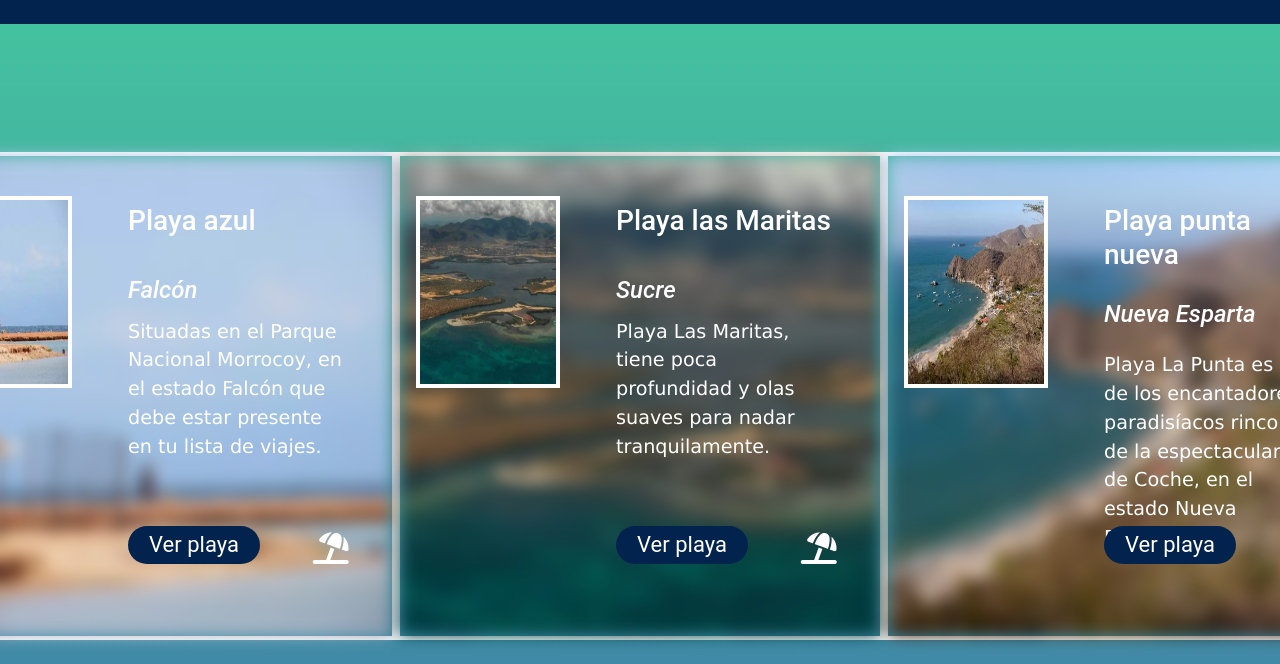
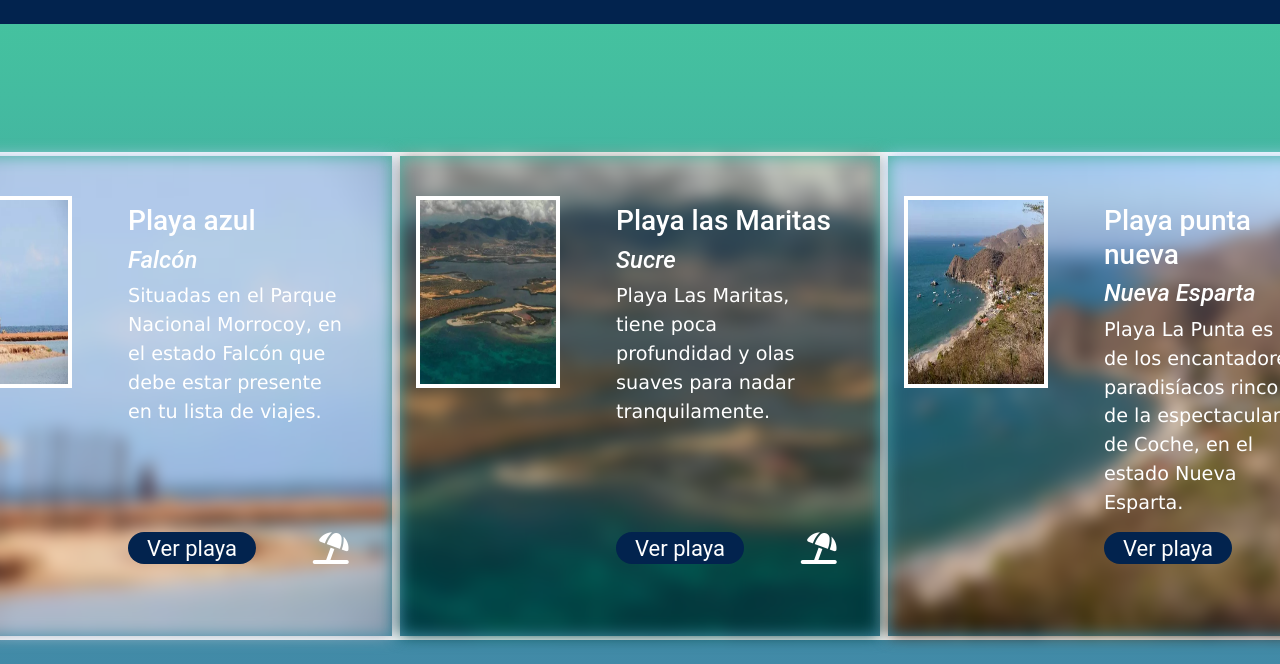
Before and after one commit to carloslml90/Venezuelanbeaches, a plain HTML site: page index.html in a window 1280 px wide. Shown: the part 136-800 px from the top of the page. Drawn offline with nearby package versions, Linux system fonts and the light colour scheme.

Commit message:
fix tittles cover

```diff
--- a/index.html
+++ b/index.html
@@ -96,7 +96,7 @@
 
 <img  class="miniature"  src="Gallery/playaazul.jpg" alt="playa azul">
 
-			<div class="text-cover"> <span class="title-text"><h3>Playa azul</h3></span><br><span class="subtitle-text"><h4> Falcón </h4></span><br>
+			<div class="text-cover"> <span class="title-text"><h3>Playa azul</h3></span><span class="subtitle-text"><h4> Falcón </h4></span>
 				<span class="description-text"> <p>
 	 Situadas en el Parque Nacional Morrocoy, en el estado Falcón que debe estar presente en tu
 	 lista de viajes.
@@ -107,13 +107,13 @@
 	<img  class="cover-image" src="Gallery/maritas.jpg" alt="playa maritas">
 	<img class="miniature"  src="Gallery/maritas.jpg" alt="playa maritas">
 <div class="text-cover"><span class="title-text"><h3>Playa las Maritas
-</h3></span><br><span class="subtitle-text"><h4> Sucre </h4></span><br><span class="description-text"> <p>  Playa Las Maritas, tiene poca profundidad y olas suaves para nadar tranquilamente.
+</h3></span><span class="subtitle-text"><h4> Sucre </h4></span><span class="description-text"> <p>  Playa Las Maritas, tiene poca profundidad y olas suaves para nadar tranquilamente.
 </p></span><button class="link-cover"><a href="maritadetail.html"><span>Ver playa</span></a> </button><i class="fas fa-umbrella-beach"></i></div></figure>
 	<figure class="images">
 	<img class="cover-image"  src="Gallery/puntanueva.jpg" alt="playa punta nueva ">
 	<img class="miniature"  src="Gallery/puntanueva.jpg" alt="playa punta nueva ">
-	<div class="text-cover">  <span class="title-text"><h3>Playa punta nueva </h3></span><br><span class="subtitle-text"> <br><h4> Nueva Esparta
-</h4></span><br><span class="description-text"> <p> Playa La Punta es uno de los encantadores y paradisíacos rincones de la espectacular Isla de Coche, en el estado Nueva Esparta. </p></span><button class="link-cover"><a href="puntanuevadetail.html"><span>Ver playa</span></a> </button><i class="fas fa-umbrella-beach"></i></div>
+	<div class="text-cover">  <span class="title-text"><h3>Playa punta nueva </h3></span><span class="subtitle-text"> <h4> Nueva Esparta
+</h4></span><span class="description-text"> <p> Playa La Punta es uno de los encantadores y paradisíacos rincones de la espectacular Isla de Coche, en el estado Nueva Esparta. </p></span><button class="link-cover"><a href="puntanuevadetail.html"><span>Ver playa</span></a> </button><i class="fas fa-umbrella-beach"></i></div>
 
 </figure>
 </div>
--- a/styles.css
+++ b/styles.css
@@ -59,9 +59,9 @@ button span{  font-family: roboto;font-style: bold; font-size: 22px; text-align:
 .miniature {position: absolute;  height: 40%;width: 30%;z-index: 2; top: 5vh;  left: 2vh; border: solid white .3em; float: left;}
 .text-cover {position: absolute;top: 5%; left:  35%; z-index:3;margin: 0% 5%;color: white;padding: 5%; height: 80%;overflow: hidden;}
 .title-text {font-family: roboto; font-size:2em; font-style: bold; text-align: left;}
-.subtitle-text {font-family: roboto; font-size: 1em; text-align: left;position: absolute; top: 25%; font-style: italic;color: white;}
+.subtitle-text {font-family: roboto; font-size: 1rem; text-align: left; font-style: italic;color: white;}
 .description-text {font-family: verdana; font-style:bold; font-size: 1.2em; text-align: left;line-height: 1.5em;text-align: left;color: white; }
-.link-cover {background-color:#02234E; border-radius: 20px; width: 50%;height: 10%; position: absolute; bottom: 0;}
+.link-cover {background-color:#02234E; border-radius: 20px; width: 8rem;height: 2rem; position: absolute; bottom: 0;}
 .fa-umbrella-beach {color: white; margin-left: 10%; font-size: 2em; position: absolute;bottom: 0;  margin-left: 70%;}
 
 
@@ -289,7 +289,7 @@ s
 /* responsive header  */
 .session{margin-bottom: 10%;}
 .logo-header{margin-top: 10%;}
-#footer {height: auto; width: auto; margin-right: 0;}
+#footer {height: auto; width: 100vw; margin-right: auto;}
 
 
 
@@ -316,6 +316,8 @@ s
 .container-beach {height: 100vh; margin-top: 10%; margin-bottom: 80%;}
 .detail-beach {margin-left: 5%;}
 .text-beach{margin-top: 20rem;}
+.text-cover {padding-bottom: 20rem;}
+
 
 /* .image-gallery {margin-left:20%;} */
 }
```
